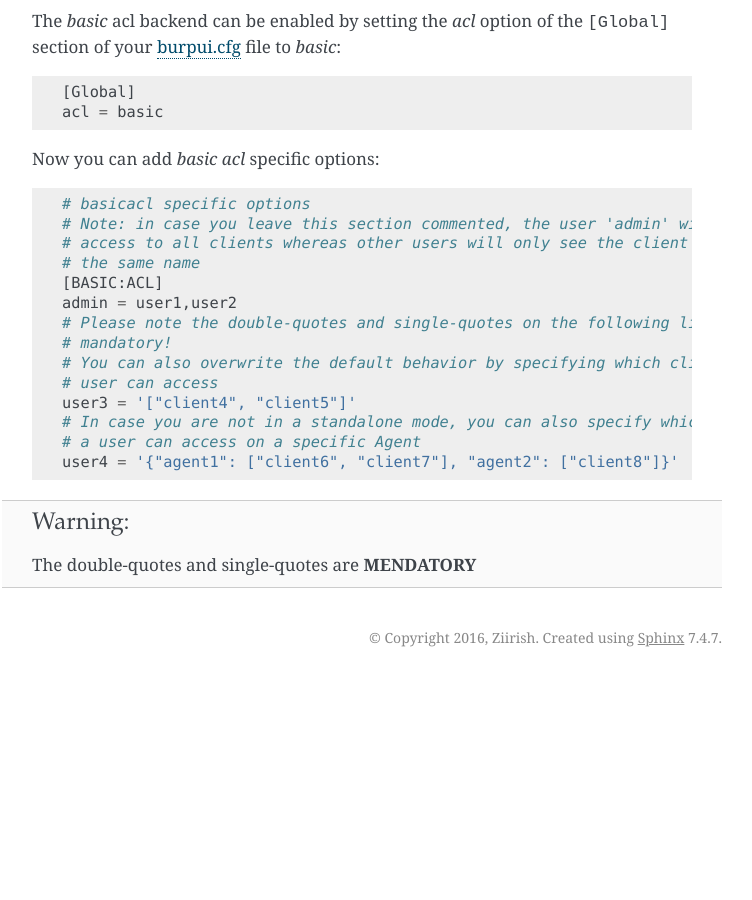
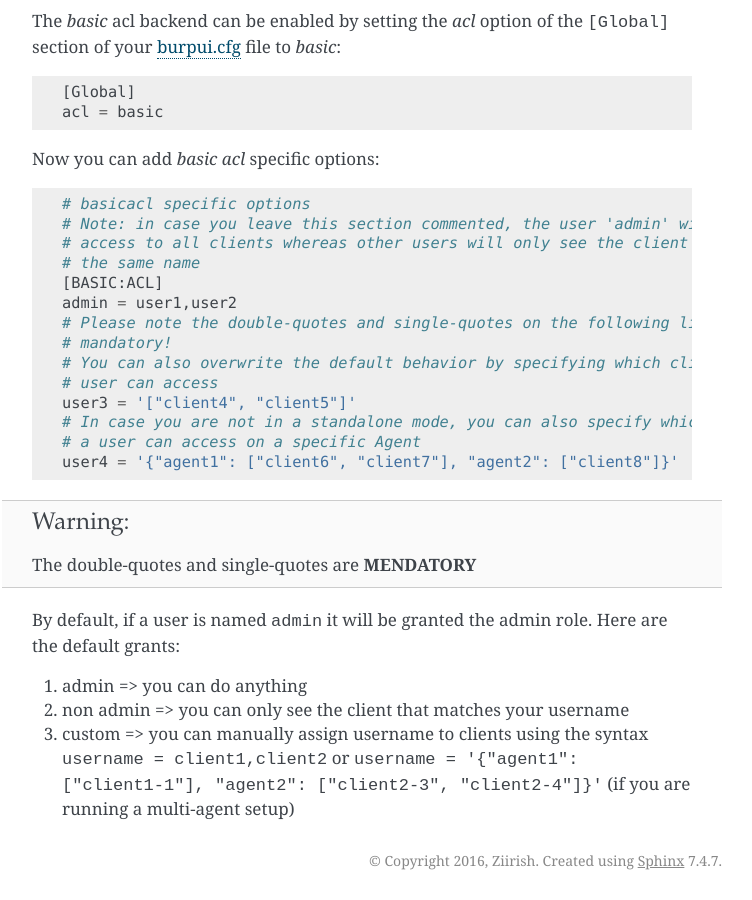
Before and after one commit to ziirish/burp-ui, a Sphinx documentation site: the page built from docs/usage.rst, in a window 1280 px wide and 900 px high, scrolled down 11416 px. Shown: the whole window, without its empty margins (388-1140 px from the left). Built offline with Sphinx 7.4.7, drawn with Linux system fonts in a browser that asks for light colours; pages that are not in the unit, such as notebooks, are missing from menus; before the commit the page ends 12093 px from its top, so only the background shows below that.

Commit message:
improve BASIC:ACL documentation

```diff
--- a/docs/usage.rst
+++ b/docs/usage.rst
@@ -626,6 +626,18 @@ Now you can add *basic acl* specific options:
 .. warning:: The double-quotes and single-quotes are **MENDATORY**
 
 
+By default, if a user is named ``admin`` it will be granted the admin role.
+Here are the default grants:
+
+
+1. admin => you can do anything
+2. non admin => you can only see the client that matches your username
+3. custom => you can manually assign username to clients using the syntax
+   ``username = client1,client2`` or
+   ``username = '{"agent1": ["client1-1"], "agent2": ["client2-3", "client2-4"]}'``
+   (if you are running a multi-agent setup)
+
+
 .. _Burp: http://burp.grke.org/
 .. _Gunicorn: http://gunicorn.org/
 .. _Burp-UI: https://git.ziirish.me/ziirish/burp-ui
```
